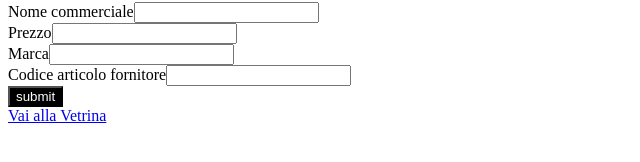
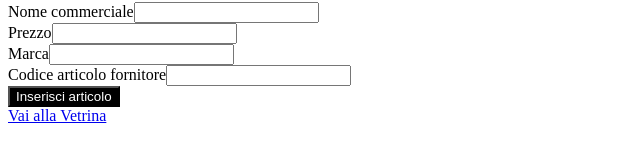
Before and after one commit to Valerio357/catalogo-vale, a website: page public/catalogo.html in a window 1280 px wide. Shown: the part 112-274 px from the top of the page, without its empty margins (0-640 px from the left). Drawn offline with Linux system fonts and the light colour scheme.

Commit message:
Update catalogo.html

```diff
--- a/public/catalogo.html
+++ b/public/catalogo.html
@@ -9,7 +9,7 @@
         Prezzo<input type="number" name="prezzo"><br>
         Marca<input type="text" name="Marca"><br>
         Codice articolo fornitore<input type="text" name="codice articolo fornitore"><br>
-        <input type ="submit" value="submit" class="button">
+        <input type ="submit" value="Inserisci articolo" class="button">
     </form>
 </div>
 <a href="/vetrina.html">Vai alla Vetrina</a>
```
